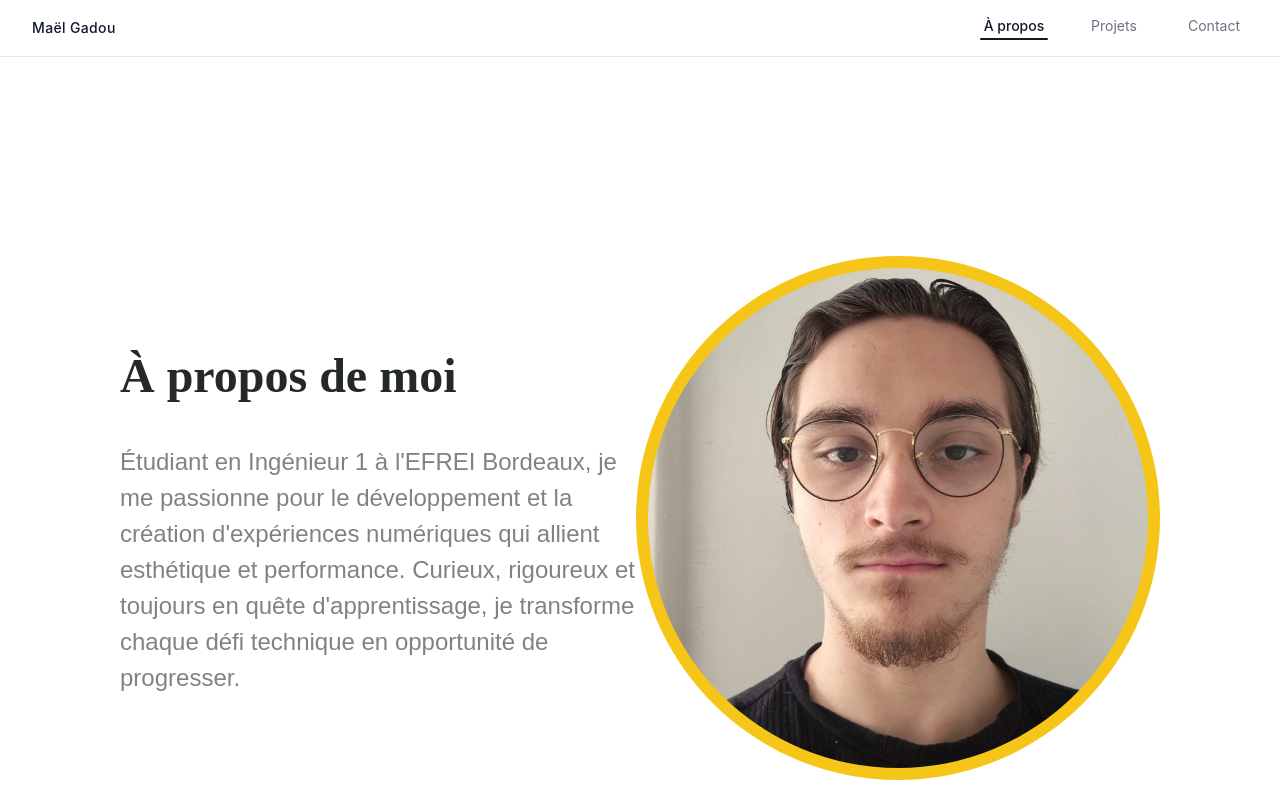
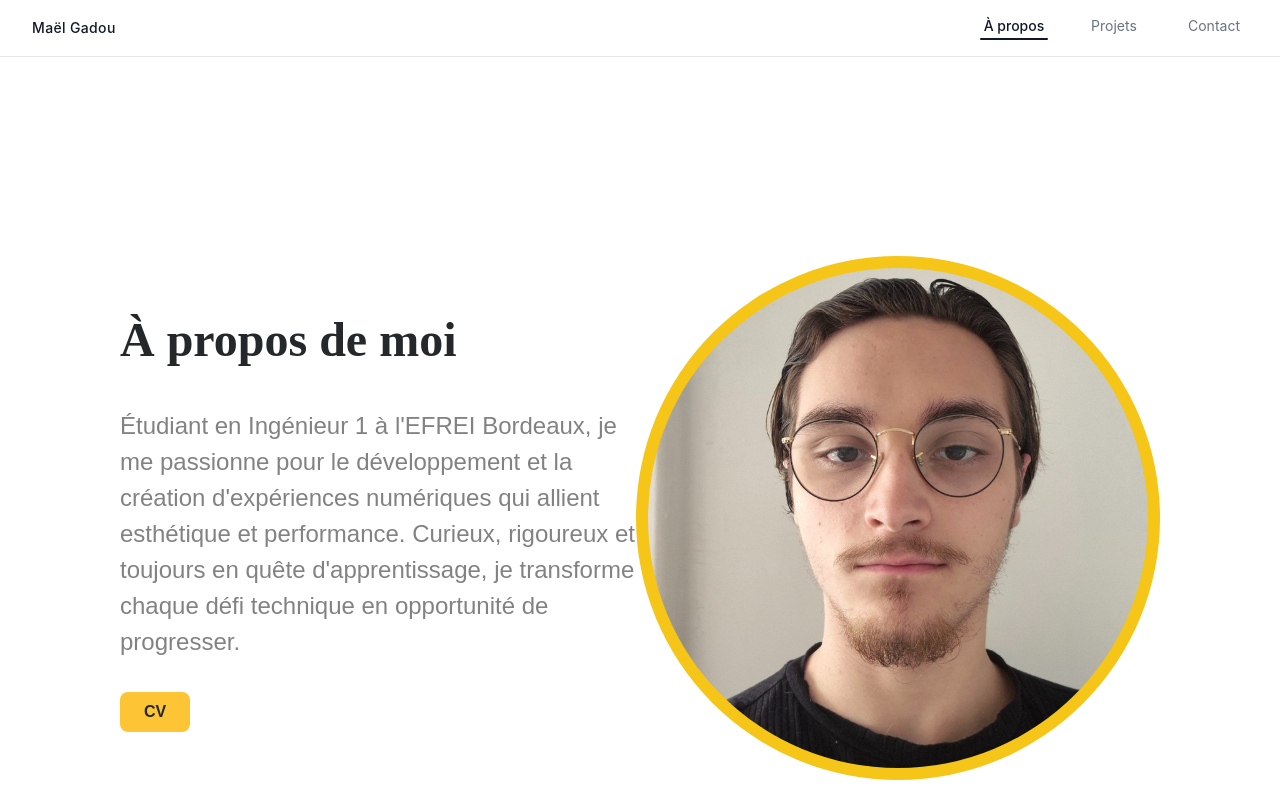
Before and after one commit to Lesgad/Portefolio, a React (Vite) app: page / in a window 1280 px wide. Shown: the top 800 px of the page. Built offline with nearby package versions, Linux system fonts and the light colour scheme.

Commit message:
Ajout du bouton CV pour l'ouvrir

```diff
--- a/src/components/About.jsx
+++ b/src/components/About.jsx
@@ -42,6 +42,26 @@ export default function About() {
             défi technique en opportunité de progresser.
           </p>
 
+          <a
+            href="/cv.pdf"
+            target="_blank"
+            rel="noopener noreferrer"
+            style={{
+              display: 'inline-block',
+              backgroundColor: '#FDC435',
+              borderRadius: '8px',
+              padding: '8px 24px',
+              fontFamily: 'Nunito, sans-serif',
+              fontWeight: 600,
+              fontSize: '16px',
+              color: '#25282B',
+              textDecoration: 'none',
+              alignSelf: 'flex-start',
+            }}
+          >
+            CV
+          </a>
+
         </div>
 
         {/* Photo + cercle jaune */}
```
Also changed, not shown: 1 other file (tests, documents, lock files or other folders).
